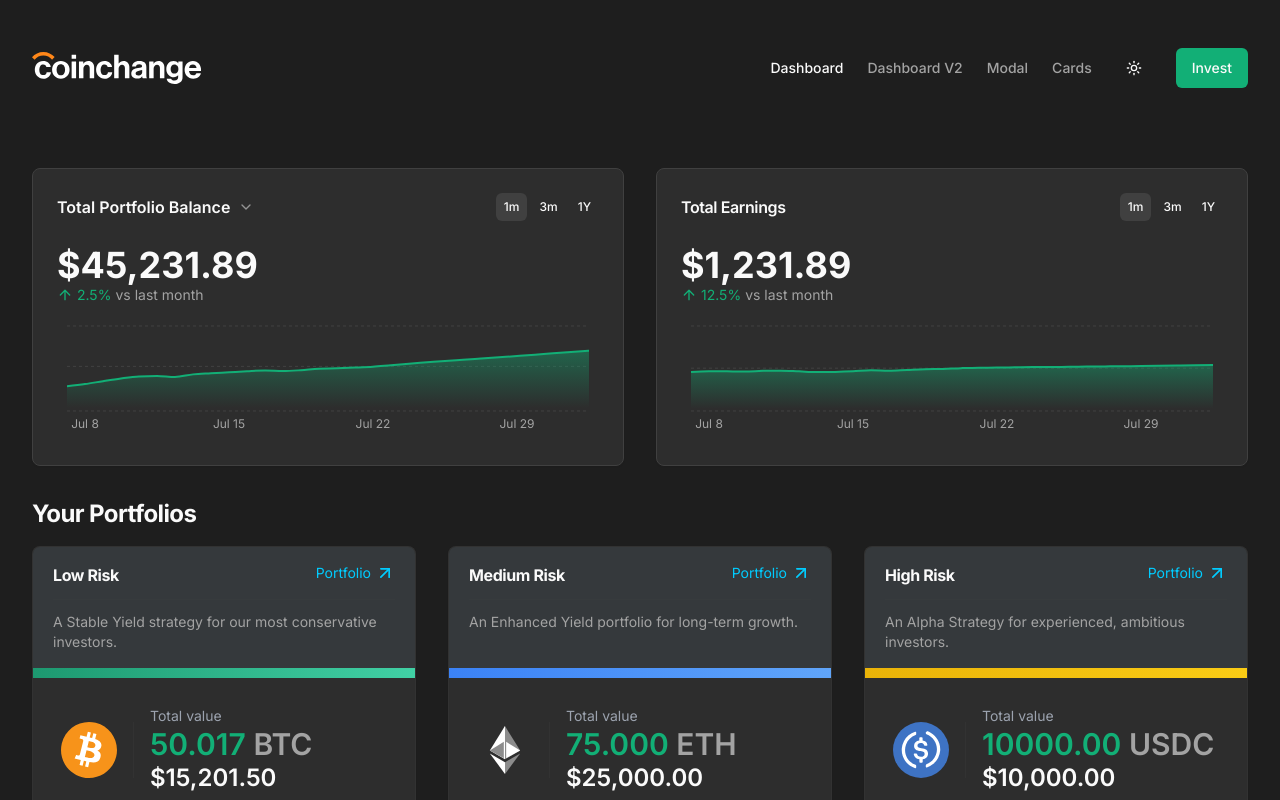
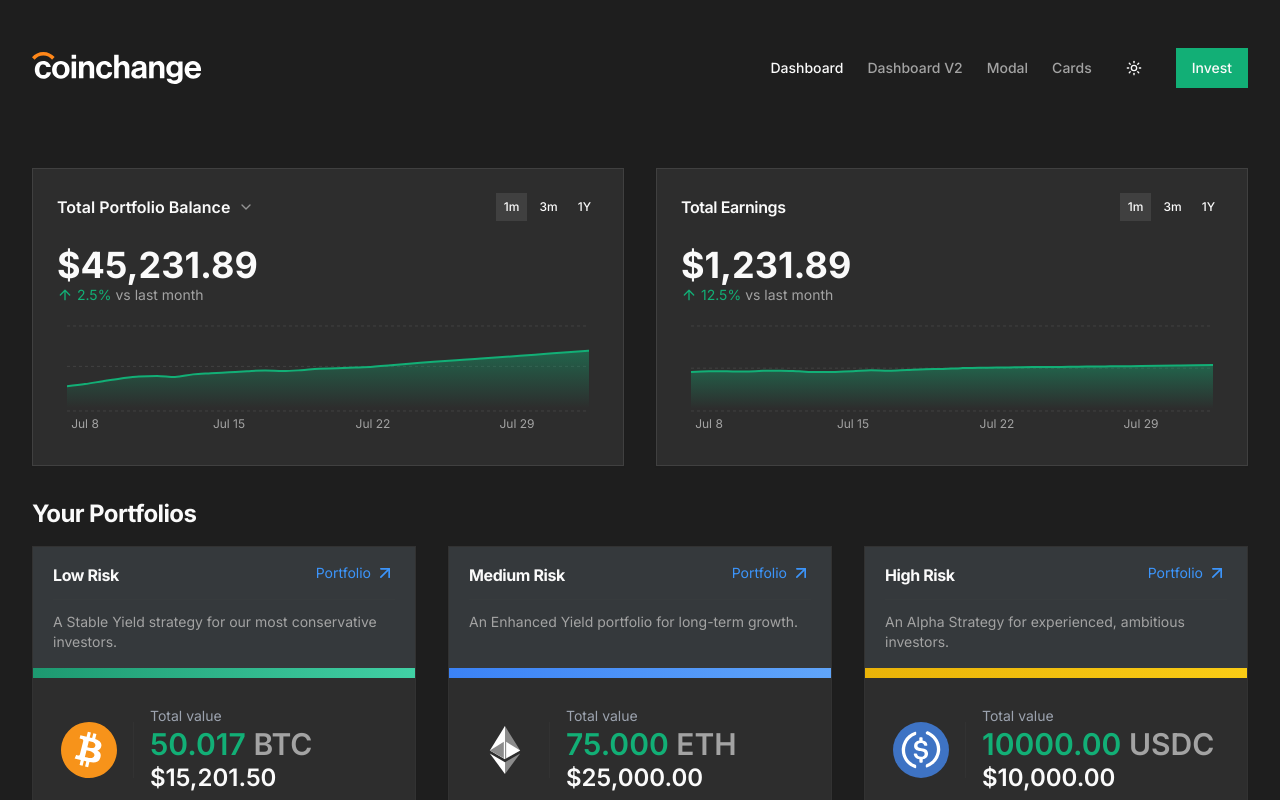
Before and after one commit to VitBd/Coinc, a Next.js app: page / in a window 1280 px wide. Shown: the top 800 px of the page. Built offline with nearby package versions, Linux system fonts and the light colour scheme.

Commit message:
All url for lite design use this blue: #3478F6

```diff
--- a/src/app/globals.css
+++ b/src/app/globals.css
@@ -12,18 +12,17 @@
     --popover-foreground: 0 0% 3.9%;
     --primary: 158 81% 38%;
     --primary-foreground: 0 0% 98%;
-    --secondary: 210 8% 95.1%;
+    --secondary: 214 10% 95%;
     --secondary-foreground: 0 0% 9%;
-    --muted: 210 4% 96.5%;
+    --muted: 214 9% 97%;
     --muted-foreground: 0 0% 45.1%;
-    --accent: 210 4% 96.5%;
+    --accent: 214 9% 97%;
     --accent-foreground: 0 0% 9%;
     --destructive: 0 84.2% 60.2%;
     --destructive-foreground: 0 0% 98%;
-    --border: 210 10% 87.1%;
-    --input: 210 10% 87.1%;
+    --border: 213 11% 87%;
+    --input: 213 11% 87%;
     --ring: 158 81% 38%;
-    --radius: 0.5rem;
     --chart-1: 158 81% 38%;
     --chart-2: 158 61% 48%;
     --chart-3: 158 41% 58%;
@@ -37,6 +36,7 @@
     --sidebar-accent-foreground: 240 5.9% 10%;
     --sidebar-border: 220 13% 91%;
     --sidebar-ring: 217.2 91.2% 59.8%;
+    --link-color: hsl(var(--primary));
   }
   .dark {
     --background: 0 0% 11.8%;
@@ -71,6 +71,7 @@
     --sidebar-accent-foreground: 240 4.8% 95.9%;
     --sidebar-border: 240 3.7% 15.9%;
     --sidebar-ring: 217.2 91.2% 59.8%;
+    --link-color: hsl(212 96% 61%);
   }
 }
 
--- a/src/components/dashboard/portfolio-card-v2.tsx
+++ b/src/components/dashboard/portfolio-card-v2.tsx
@@ -177,7 +177,7 @@ export function PortfolioCardV2({
                     <div className="flex-grow">
                         <CardTitle className="text-lg font-bold text-foreground">
                             <DialogTrigger asChild>
-                                <a href="#" className="flex items-center text-[#00CCFF] hover:underline">
+                                <a href="#" className="flex items-center text-[color:var(--link-color)] hover:underline">
                                     {risk} <ArrowUpRight className="ml-1 h-5 w-5" />
                                 </a>
                             </DialogTrigger>
@@ -215,7 +215,7 @@ export function PortfolioCardV2({
                 <div className="flex justify-between items-center">
                     <h4 className="font-bold text-sm text-foreground py-2">Historic Performance</h4>
                     <CollapsibleTrigger asChild>
-                        <button className="text-sm font-normal text-[#00CCFF] hover:underline">
+                        <button className="text-sm font-normal text-[color:var(--link-color)] hover:underline">
                           {isExpanded ? 'collapse' : 'expand'}
                         </button>
                     </CollapsibleTrigger>
--- a/src/components/dashboard/portfolio-card.tsx
+++ b/src/components/dashboard/portfolio-card.tsx
@@ -159,7 +159,7 @@ export function PortfolioCard({
                     <CardTitle className="w-4/5 text-base font-bold text-foreground">
                         {risk}
                     </CardTitle>
-                    <div className="flex items-center text-sm font-normal text-[#00CCFF] hover:underline self-start">
+                    <div className="flex items-center text-sm font-normal text-[color:var(--link-color)] hover:underline self-start">
                         Portfolio <ArrowUpRight className="ml-1 h-5 w-5" />
                     </div>
                 </div>
@@ -196,7 +196,7 @@ export function PortfolioCard({
                 <InfoRow label="Total Profit/Loss" value={`${asset.totalProfitLoss}`} valueClassName="text-primary" />
                 <InfoRow label="Strategy Allocations">
                     <DialogTrigger asChild>
-                    <button className="font-semibold text-[#00CCFF] hover:underline">
+                    <button className="font-semibold text-[color:var(--link-color)] hover:underline">
                         View Details →
                     </button>
                     </DialogTrigger>
--- a/src/components/ui/button.tsx
+++ b/src/components/ui/button.tsx
@@ -5,7 +5,7 @@ import { cva, type VariantProps } from "class-variance-authority"
 import { cn } from "@/lib/utils"
 
 const buttonVariants = cva(
-  "inline-flex items-center justify-center gap-2 whitespace-nowrap rounded-md text-sm font-medium ring-offset-background transition-colors focus-visible:outline-none focus-visible:ring-2 focus-visible:ring-ring focus-visible:ring-offset-2 disabled:pointer-events-none disabled:opacity-50 [&_svg]:pointer-events-none [&_svg]:size-4 [&_svg]:shrink-0",
+  "inline-flex items-center justify-center gap-2 whitespace-nowrap rounded-md text-sm font-medium ring-offset-background transition-colors focus-visible:outline-none focus-visible:ring-2 focus-visible:ring-ring focus-visible:ring-offset-2 disabled:pointer-events-none disabled:opacity-50 [&>svg]:pointer-events-none [&>svg]:size-4 [&>svg]:shrink-0",
   {
     variants: {
       variant: {
@@ -17,7 +17,7 @@ const buttonVariants = cva(
         secondary:
           "bg-secondary text-secondary-foreground hover:bg-secondary/80",
         ghost: "hover:bg-accent hover:text-accent-foreground",
-        link: "text-primary underline-offset-4 hover:underline",
+        link: "text-[color:var(--link-color)] underline-offset-4 hover:underline",
       },
       size: {
         default: "h-10 px-4 py-2",
```
